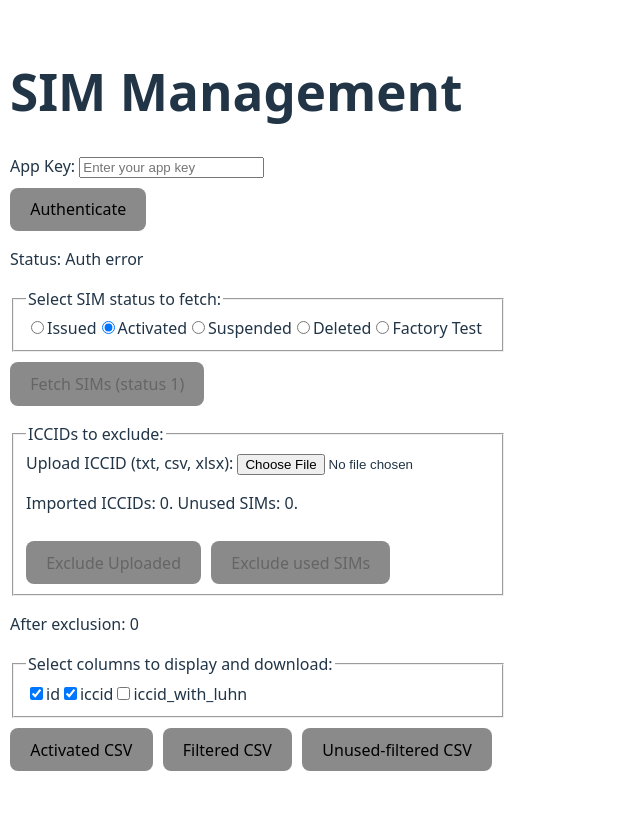
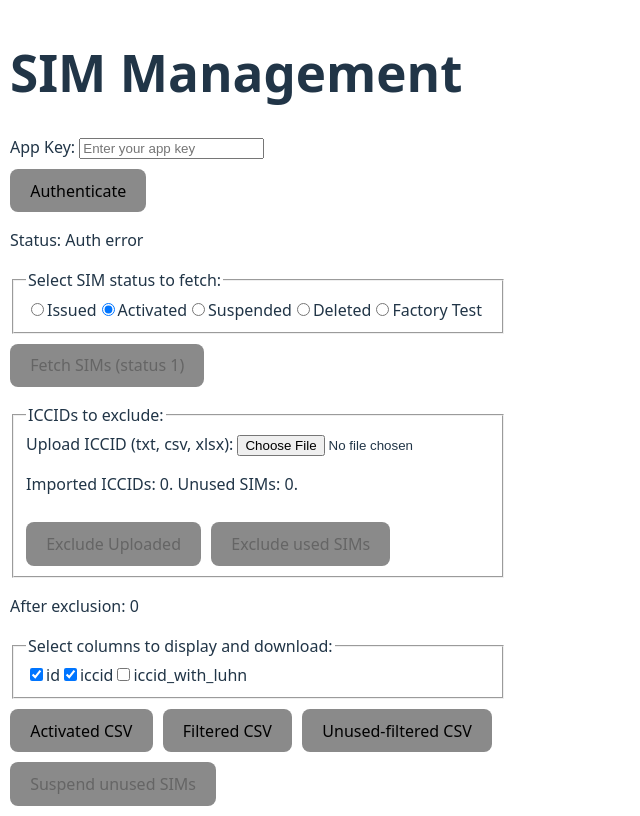
Before and after one commit to Kearlock/EMapi, a React (Vite) app: page / in a window 1280 px wide. Shown: the whole page, without its empty margins (0-640 px from the left). Built offline with nearby package versions, Linux system fonts and the light colour scheme.

Commit message:
suspend switch untested

```diff
--- a/src/components/App/App.tsx
+++ b/src/components/App/App.tsx
@@ -80,17 +80,32 @@ const checkSimUsage = async (simId: string, token: string) => {
   return response.data;
 };
 
+const suspendSim = async (simId: string, token: string) => {
+  const response = await axios.patch(
+    `/api/v1/sim/${simId}`,
+    { status: { id: 2 } },
+    {
+      headers: {
+        Authorization: `Bearer ${token}`,
+        "Content-Type": "application/json",
+      },
+    }
+  );
+  return response.data;
+};
+
 function App() {
   const queryClient = useQueryClient();
   const [appKey, setAppKey] = useState("");
-  const [noUsageFilteredSims, setNoUsageFilteredSims] = useState<Sim[]>([]);
+  const [authStatus, setAuthStatus] = useState("Auth error");
   const [isFilteringUsage, setIsFilteringUsage] = useState(false);
+  const [isSuspending, setIsSuspending] = useState(false);
   const [uploadedICCIDs, setUploadedICCIDs] = useState<string[]>([]);
   const [selectedStatus, setSelectedStatus] = useState<number>(1);
-  const [authStatus, setAuthStatus] = useState("Auth error");
   const [simStatus, setSimStatus] = useState("");
   const [sims, setSims] = useState<Sim[]>([]);
   const [filteredSims, setFilteredSims] = useState<Sim[]>([]); // filtered result
+  const [noUsageFilteredSims, setNoUsageFilteredSims] = useState<Sim[]>([]);
   const [selectedColumns, setSelectedColumns] = useState<ColumnKey[]>([
     "id",
     "iccid",
@@ -221,6 +236,36 @@ function App() {
     document.body.appendChild(link);
     link.click();
     document.body.removeChild(link);
+  };
+
+  const suspendAllNoUsageSims = async () => {
+    setIsSuspending(true);
+    const token = queryClient.getQueryData<string>(["authToken"]);
+    if (!token) {
+      console.error("Not authenticated");
+      setIsSuspending(false);
+      return;
+    }
+
+    const results = await Promise.allSettled(
+      noUsageFilteredSims.map(async (sim) => {
+        try {
+          await suspendSim(sim.id.toString(), token);
+          return { sim, success: true };
+        } catch (err) {
+          console.error(`Failed to suspend SIM ${sim.id}`, err);
+          return { sim, success: false };
+        }
+      })
+    );
+
+    const successCount = results.filter(
+      (r): r is PromiseFulfilledResult<{ sim: Sim; success: boolean }> =>
+        r.status === "fulfilled" && r.value.success
+    ).length;
+
+    alert(`${successCount} SIMs were successfully suspended.`);
+    setIsSuspending(false);
   };
 
   return (
@@ -438,6 +483,12 @@ function App() {
             )}
         </div>
       </div>
+      <button
+        onClick={suspendAllNoUsageSims}
+        disabled={isSuspending || noUsageFilteredSims.length === 0}
+      >
+        {isSuspending ? "Suspending..." : "Suspend unused SIMs"}
+      </button>
     </div>
   );
 }
```
